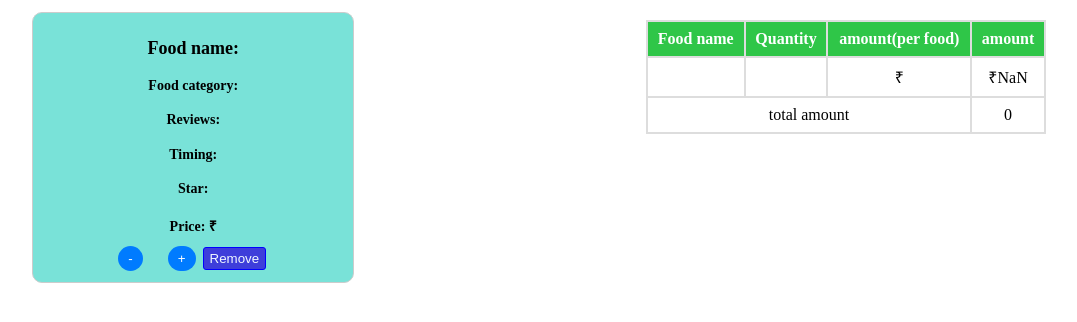
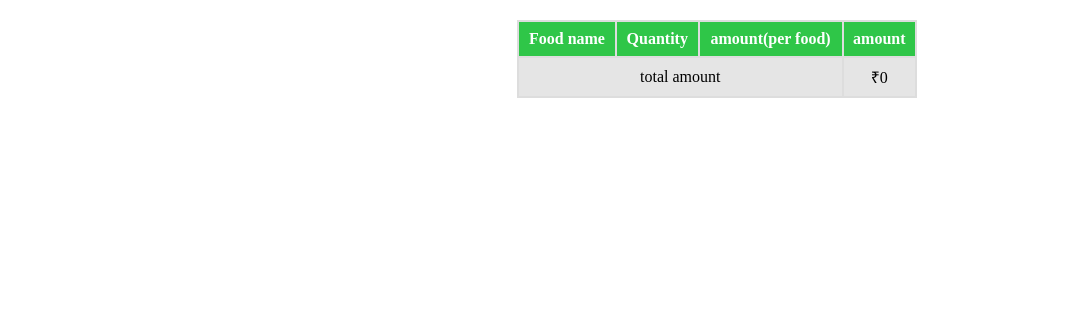
Before and after one commit to Selvaganesh007/online_food_ordering_system, a React (Create React App) app: page /add-cart in a window 1280 px wide. Shown: the top 322 px of the page, without its empty margins (107-1184 px from the left). Built offline with nearby package versions, Linux system fonts and the light colour scheme.

Commit message:
add cart reducer changes and table

```diff
--- a/src/App.js
+++ b/src/App.js
@@ -17,11 +17,11 @@ const store = configureStore({
 
 function App() {
   return (
-    <>
+    <div>
       <Provider store={store}>
         <Base />
       </Provider>
-    </>
+    </div>
   );
 }
 
--- a/src/DOM/Cart/Cart.js
+++ b/src/DOM/Cart/Cart.js
@@ -1,10 +1,12 @@
 import React from "react";
-import CartCards from "../../cartComponents/CartCards/CartCards";
+import CartCards from "./CartCards/CartCards";
 import { useSelector } from "react-redux";
-import CardTable from "../../cartComponents/CartTable/CartTable";
+import CardTable from "./CartTable/CartTable";
 import "./Cart.css";
+
 const Cart = () => {
-  const addCartDetails = useSelector((state) => state.addCart.value);
+  const addCartDetails = useSelector((state) => state.addCart.cartItems);
+  console.log(addCartDetails);
   return (
     <div className="cart">
       <CartCards cartItems={addCartDetails} />
--- /dev/null
+++ b/src/DOM/Cart/CartCards/CartCards.js
@@ -0,0 +1,49 @@
+import React from "react";
+import { Button } from "../../../components/Button/Button";
+import { useState } from "react";
+import { useSelector } from "react-redux";
+import { useEffect } from "react";
+const CartCards = () => {
+  const addCartDetails = useSelector((state) => state.addCart.cartItems);
+  console.log(addCartDetails);
+  const [cartCount, setCartCount] = useState(0);
+  useEffect(() => {
+    setCartCount(addCartDetails.count);
+  }, []);
+  const buttonSub = () => {
+    setCartCount(cartCount - 1);
+  };
+  const buttonAdd = () => {
+    setCartCount(cartCount + 1);
+  };
+  return (
+    <div>
+      {addCartDetails.map((cartItems, ind) => {
+        return (
+          <div className="card-row">
+            <div className="card">
+              <h2>Food name: {cartItems.food_name}</h2>
+              <h4>Food category: {cartItems.food_category}</h4>
+              <h4>Reviews: {cartItems.reviews}</h4>
+              <h4>Timing: {cartItems.timing}</h4>
+              <h4>Star: {cartItems.star}</h4>
+              <h4>Price: ₹{cartItems.price}</h4>
+              <div className="card-buttons">
+                <button onClick={buttonSub} className="button-2">
+                  -
+                </button>
+                <p>{cartCount}</p>
+                <button onClick={buttonAdd} className="button-2">
+                  +
+                </button>
+                <Button buttonName="Remove" />
+              </div>
+            </div>
+          </div>
+        );
+      })}
+    </div>
+  );
+};
+
+export default CartCards;
--- a/src/cartComponents/CartTable/CartTable.css
+++ b/src/DOM/Cart/CartTable/CartTable.css
@@ -2,6 +2,8 @@
   width: 400px;
   border-collapse: collapse;
   margin-top: 20px;
+  position: sticky;
+  margin-right: 3rem;
 }
 
 .carttable td,
@@ -19,3 +21,6 @@
 tr:hover {
   background-color: rgb(195, 190, 188);
 }
+tr:nth-child(even) {
+  background-color: #e5e5e5;
+}
--- /dev/null
+++ b/src/DOM/Cart/CartTable/CartTable.js
@@ -0,0 +1,40 @@
+import React from "react";
+import "./CartTable.css";
+import { useSelector } from "react-redux";
+const CardTable = () => {
+  const addCartDetails = useSelector((state) => state.addCart.cartItems);
+  console.log(addCartDetails);
+  const total = addCartDetails.reduce(
+    (total, items) => total + items.count * items.price,
+    0
+  );
+  return (
+    <div>
+      <table className="carttable">
+        <tr>
+          <th>Food name</th>
+          <th>Quantity</th>
+          <th>amount(per food)</th>
+          <th>amount</th>
+        </tr>
+        {addCartDetails.map((items) => {
+          return (
+            <>
+              <tr>
+                <td>{items.food_name}</td>
+                <td>{items.count}</td>
+                <td>₹{items.price}</td>
+                <td>₹{items.count * items.price}</td>
+              </tr>
+            </>
+          );
+        })}
+        <tr>
+          <td colSpan={3}>total amount</td>
+          <td>₹{total}</td>
+        </tr>
+      </table>
+    </div>
+  );
+};
+export default CardTable;
--- a/src/DOM/Home/Home.js
+++ b/src/DOM/Home/Home.js
@@ -40,7 +40,7 @@ const Home = () => {
   return (
     <div>
       <Header />
-      <div>
+      <div style={{ paddingLeft: "40px" }}>
         {foodDetails.map((items) => {
           return <Cards items={items} count={0} />;
         })}
--- a/src/cartComponents/CartCards/CartCards.js
+++ /dev/null
@@ -1,43 +0,0 @@
-import React from "react";
-import { Button } from "../../components/Button/Button";
-import { useState } from "react";
-const CartCards = ({ cartItems }) => {
-  //   console.log(cartItems);
-  const rupees = "₹";
-  const [cartCount, setCartCount] = useState(cartItems.count);
-  const buttonSub = () => {
-    setCartCount(cartCount - 1);
-  };
-  const buttonAdd = () => {
-    setCartCount(cartCount + 1);
-  };
-  return (
-    <div>
-      <div className="card-row">
-        <div className="card">
-          <h2>Food name: {cartItems.food_name}</h2>
-          <h4>Food category: {cartItems.food_category}</h4>
-          <h4>Reviews: {cartItems.reviews}</h4>
-          <h4>Timing: {cartItems.timing}</h4>
-          <h4>Star: {cartItems.star}</h4>
-          <h4>
-            Price: {rupees}
-            {cartItems.price}
-          </h4>
-          <div className="card-buttons">
-            <button onClick={buttonSub} className="button-2">
-              -
-            </button>
-            <p>{cartCount}</p>
-            <button onClick={buttonAdd} className="button-2">
-              +
-            </button>
-            <Button buttonName="Remove" />
-          </div>
-        </div>
-      </div>
-    </div>
-  );
-};
-
-export default CartCards;
--- a/src/cartComponents/CartTable/CartTable.js
+++ /dev/null
@@ -1,38 +0,0 @@
-import React from "react";
-import "./CartTable.css";
-import { useSelector } from "react-redux";
-const CardTable = () => {
-  const rupees = "₹";
-  const addCartDetails = useSelector((state) => state.addCart.value);
-  return (
-    <div>
-      <table className="carttable">
-        <tr>
-          <th>Food name</th>
-          <th>Quantity</th>
-          <th>amount(per food)</th>
-          <th>amount</th>
-        </tr>
-        <tr>
-          <td>{addCartDetails.food_name}</td>
-          <td>{addCartDetails.count}</td>
-          <td>
-            {rupees}
-            {addCartDetails.price}
-          </td>
-          <td>
-            {rupees}
-            {addCartDetails
-              ? addCartDetails.count * addCartDetails.price
-              : null}
-          </td>
-        </tr>
-        <tr>
-          <td colSpan={3}>total amount</td>
-          <td>{0}</td>
-        </tr>
-      </table>
-    </div>
-  );
-};
-export default CardTable;
--- a/src/components/Cards/Cards.css
+++ b/src/components/Cards/Cards.css
@@ -1,7 +1,6 @@
 /* Cards.css */
 
 .card-row {
-  padding-right: 25px;
   display: inline-flex;
   flex-wrap: wrap;
   justify-content: center;
--- a/src/components/Cards/Cards.js
+++ b/src/components/Cards/Cards.js
@@ -1,29 +1,39 @@
 import React, { useState } from "react";
 import "./Cards.css";
-import { useDispatch } from "react-redux";
+import { useDispatch, useSelector } from "react-redux";
 import { addCart } from "../../features/Addcartprop";
 import { Button } from "../Button/Button.js";
 import { ToastContainer, toast } from "react-toastify";
 import "react-toastify/dist/ReactToastify.css";
 
 export const Cards = ({ items }) => {
-  const rupees = "₹";
+  const finalcart = useSelector((state) => state.addCart.cartItems);
   const [count, setCount] = useState(0);
   const dispatch = useDispatch();
   const buttonAdd = () => {
     setCount(count + 1);
   };
   const buttonSub = () => {
-    setCount(count - 1);
+    if (count > 0) {
+      setCount(count - 1);
+    }
   };
 
   const handleAddCart = () => {
+    let allCards = [];
+    if (finalcart !== []) {
+      allCards = [...finalcart];
+    }
     const cartDetails = Object.assign({}, items, { count: count });
-    console.log(dispatch(addCart(cartDetails)));
-    toast.success("added to cart successfully", {
-      position: toast.POSITION.TOP_CENTER,
-      autoClose: 3000,
-    });
+    allCards.push(cartDetails);
+    if (count !== 0) {
+      dispatch(addCart(allCards));
+
+      toast.success("added to cart successfully", {
+        position: toast.POSITION.TOP_CENTER,
+        autoClose: 3000,
+      });
+    }
   };
 
   return (
@@ -34,10 +44,7 @@ export const Cards = ({ items }) => {
         <h4>Reviews: {items.reviews}</h4>
         <h4>Timing: {items.timing}</h4>
         <h4>Star: {items.star}</h4>
-        <h4>
-          Price: {rupees}
-          {items.price}
-        </h4>
+        <h4>Price: ₹{items.price}</h4>
         <div className="card-buttons">
           <button onClick={buttonSub} className="button-2">
             -
@@ -47,7 +54,7 @@ export const Cards = ({ items }) => {
             +
           </button>
           <Button buttonName="Add To Cart" onClick={handleAddCart} />
-          <ToastContainer />
+          <ToastContainer theme="dark" />
         </div>
       </div>
     </div>
--- a/src/features/Addcartprop.js
+++ b/src/features/Addcartprop.js
@@ -1,7 +1,7 @@
 import { createSlice } from "@reduxjs/toolkit";
 
 const initialAddcart = {
-  value: {},
+  cartItems: [],
 };
 
 const cartSlice = createSlice({
@@ -9,7 +9,7 @@ const cartSlice = createSlice({
   initialState: initialAddcart,
   reducers: {
     addCart(state, action) {
-      state.value = action.payload;
+      state.cartItems = action.payload;
     },
   },
 });
```
Also changed, not shown: src/MockData/mockData.js (+29 -29 lines).
